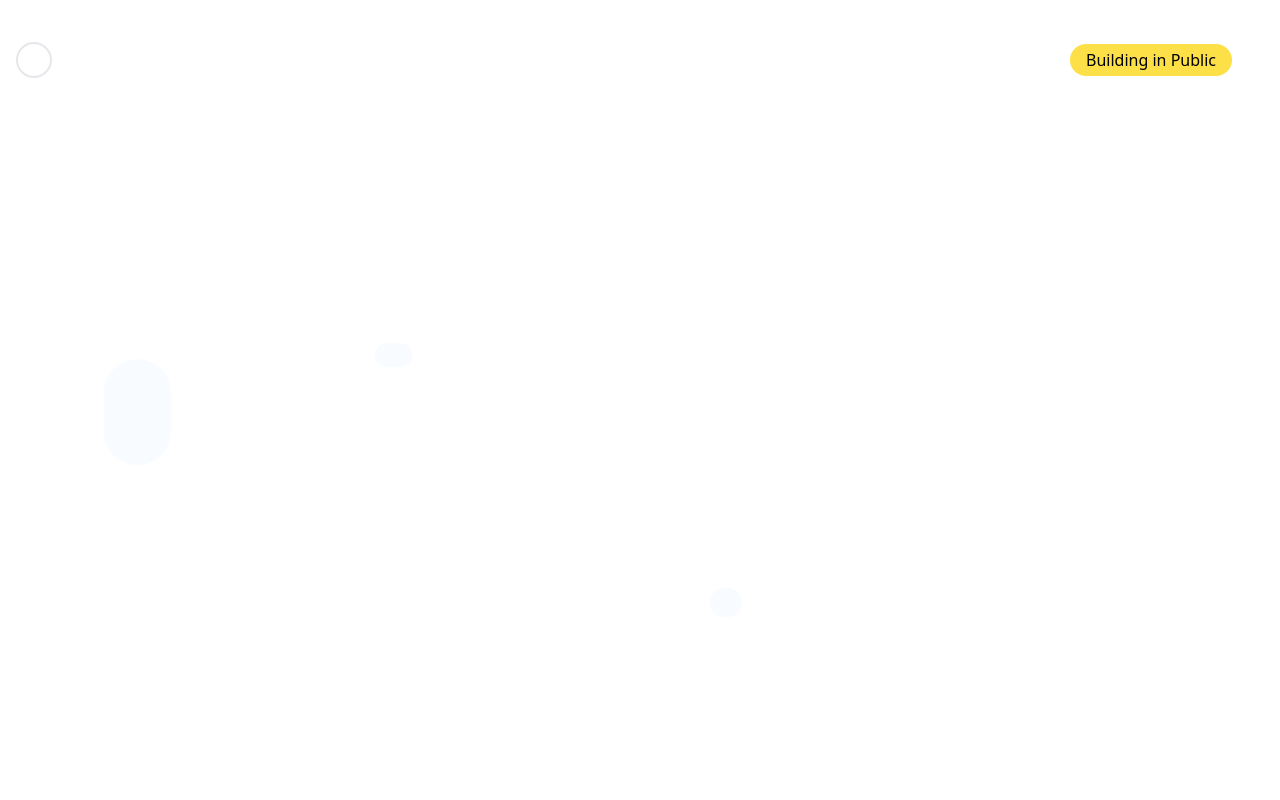
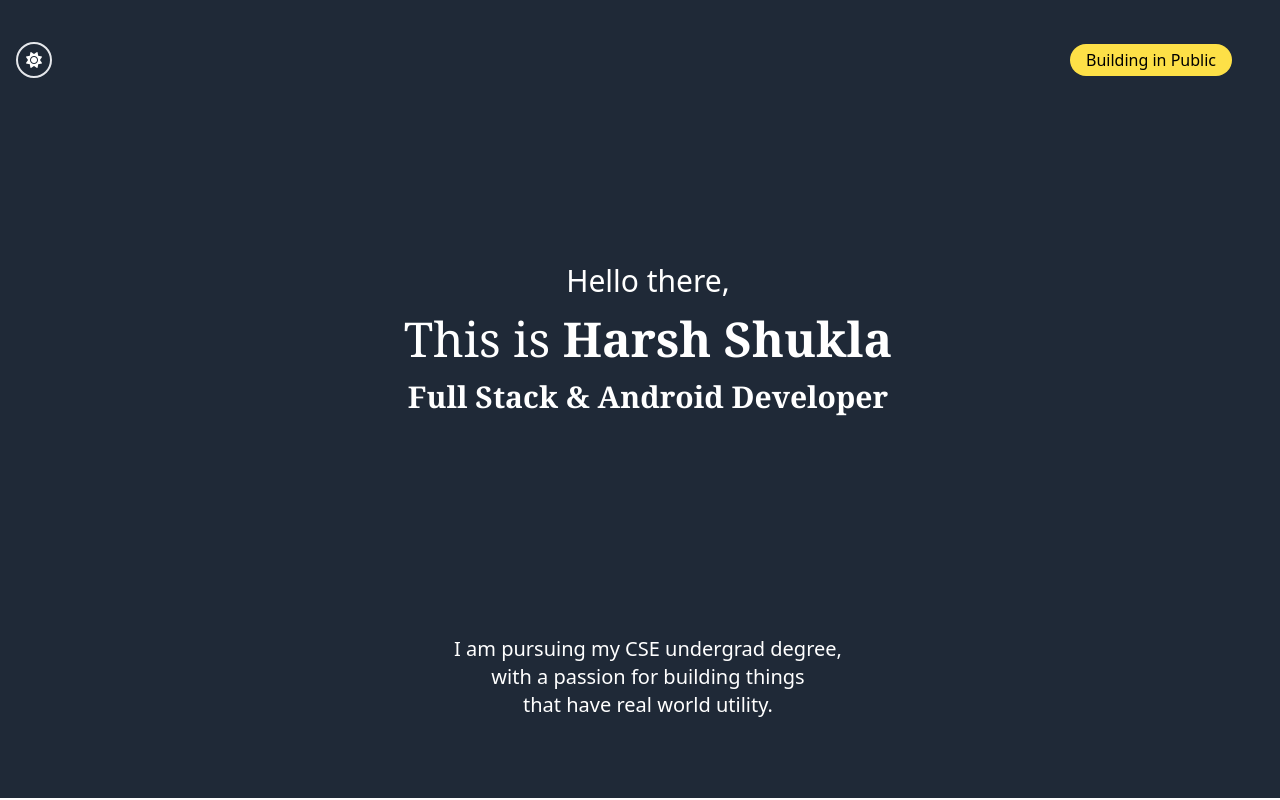
Before and after one commit to PrgrmrHarshShukla/Portfolio, a React (Vite) app in the folder client/: page / in a window 1280 px wide. Shown: the top 800 px of the page. Built offline with nearby package versions, Linux system fonts and the light colour scheme.

Commit message:
fix: landing page

```diff
--- a/client/src/components/Main.jsx
+++ b/client/src/components/Main.jsx
@@ -1,12 +1,11 @@
 // import { BrowserRouter, Router, Route, Link } from 'react-router-dom';
 
 import './App.css'
-import { motion } from 'framer-motion'
 import About from './About'
 import Projects from './Projects'
 import Stack from './Stack'
 import Contact from './Contact'
-import { useEffect, useState } from 'react'
+import { useState } from 'react'
 import Experience from './Experience'
 
 function Main() {
@@ -16,76 +15,14 @@
     e.preventDefault()
     setIsDark(prevState => !prevState)
   }
-  // ${props.isDark ?  "text-white " : "text-black "}
-  // const [showLandingPage, setShowLandingPage] = useState(true);
-
-  // useEffect(() => {
-  //   const timer = setTimeout(() => {
-  //     setShowLandingPage(true);
-  //   }, 1000); // 2 seconds delay
-
-  //   return () => clearTimeout(timer);
-  // }, []);
 
   return (
-      <div className="bg-white w-full flex flex-col justify-center items-center relative overflow-hidden">
-        <motion.div
-          className="absolute inset-0 z-0"
-          animate={{
-            background: [
-              "radial-gradient(circle at 0% 0%, #f0f0f0 0%, transparent 50%)",
-              "radial-gradient(circle at 100% 100%, #f0f0f0 0%, transparent 50%)",
-              "radial-gradient(circle at 50% 50%, #f0f0f0 0%, transparent 50%)",
-            ],
-          }}
-          transition={{
-            duration: 10,
-            repeat: Infinity,
-            repeatType: "reverse",
-          }}
-        />
-        <motion.div
-          className="absolute inset-0 z-0"
-          animate={{
-            x: [0, 100, 0],
-            y: [0, 50, 0],
-          }}
-          transition={{
-            duration: 20,
-            repeat: Infinity,
-            repeatType: "reverse",
-          }}
-        >
-          {[...Array(20)].map((_, i) => (
-            <motion.div
-              key={i}
-              className="absolute rounded-full bg-blue-100 opacity-20"
-              style={{
-                width: Math.random() * 100 + 20,
-                height: Math.random() * 100 + 20,
-                left: `${Math.random() * 100}%`,
-                top: `${Math.random() * 100}%`,
-              }}
-              animate={{
-                scale: [1, 1.5, 1],
-                opacity: [0.2, 0.3, 0.2],
-              }}
-              transition={{
-                duration: Math.random() * 5 + 5,
-                repeat: Infinity,
-                repeatType: "reverse",
-              }}
-            />
-          ))}
-        </motion.div>
-        <div className="relative z-10">
-          {/* Add your components here */}
+    <div className={`overflow-x-hidden ${isDark==true ? "bg-gray-800" : "bg-lime-50"}`}>
       <About isDark={isDark} toggle={toggle} />
       <Projects isDark={isDark} />
       <Experience isDark={isDark} />
       <Stack isDark={isDark} />
       <Contact isDark={isDark} />
-        </div>
     </div>
   )
   }
```
Lines whose indentation alone changed are shown as unchanged.
